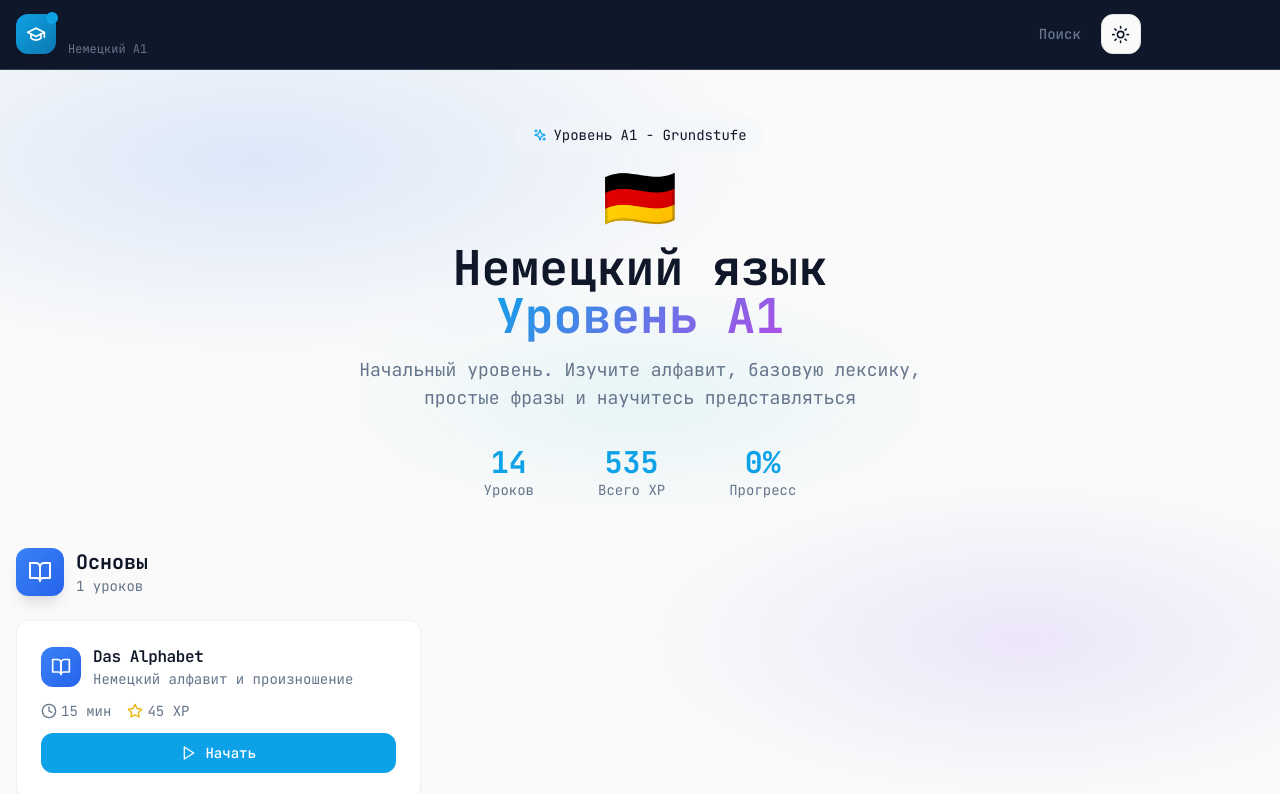
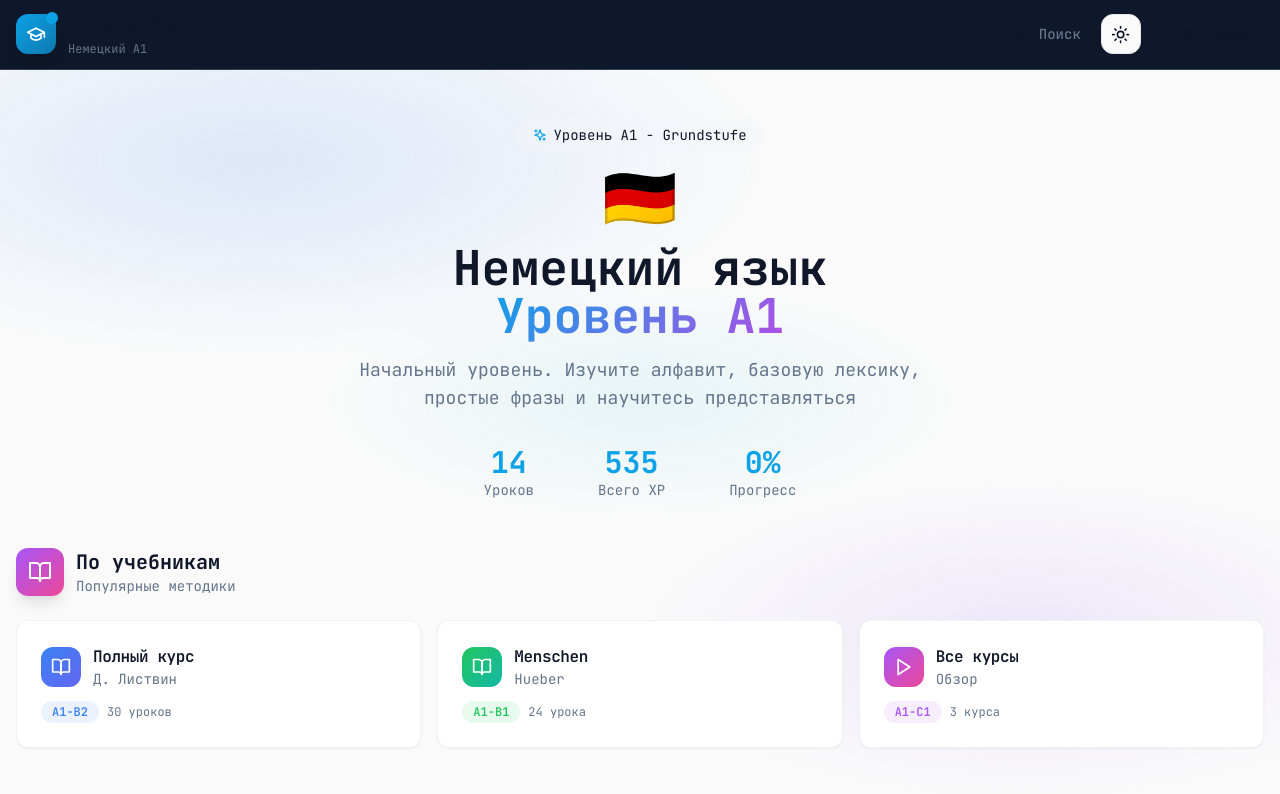
Before and after one commit to ShadowRaven2025/LinguaFlow, a Next.js app: page /lessons/german/a1 in a window 1280 px wide. Shown: the top 794 px of the page. Built offline with nearby package versions, Linux system fonts and the light colour scheme.

Commit message:
feat: add course books section to English A1 and German A1 pages

```diff
--- a/src/app/lessons/english/a1/page.tsx
+++ b/src/app/lessons/english/a1/page.tsx
@@ -344,6 +344,89 @@ export default function EnglishA1Page() {
           </div>
         </div>
 
+        {/* Course Books */}
+        <div className="mb-12">
+          <div className="animate-in-up opacity-0" style={{ animationDelay: '500ms', animationFillMode: 'forwards' }}>
+            <div className="flex items-center gap-3 mb-6">
+              <div className="w-12 h-12 bg-gradient-to-br from-purple-500 to-pink-500 rounded-xl flex items-center justify-center shadow-lg">
+                <BookOpen className="w-6 h-6 text-white" />
+              </div>
+              <div>
+                <h2 className="text-xl font-bold text-foreground">По учебникам</h2>
+                <p className="text-sm text-muted-foreground">Популярные методики</p>
+              </div>
+            </div>
+          </div>
+
+          <div className="grid md:grid-cols-3 gap-4">
+            <Link href="/lessons/english-file">
+              <Card className="group border-border/50 hover:border-primary/30 transition-all duration-300 card-hover opacity-0 animate-in-up" style={{ animationDelay: '550ms', animationFillMode: 'forwards' }}>
+                <CardHeader className="pb-3">
+                  <div className="flex items-center gap-3">
+                    <div className="w-10 h-10 rounded-xl bg-gradient-to-br from-blue-500 to-cyan-500 flex items-center justify-center">
+                      <BookOpen className="w-5 h-5 text-white" />
+                    </div>
+                    <div>
+                      <CardTitle className="text-base">English File</CardTitle>
+                      <CardDescription className="text-sm">Коммуникативный курс</CardDescription>
+                    </div>
+                  </div>
+                </CardHeader>
+                <CardContent>
+                  <div className="flex items-center gap-2">
+                    <Badge className="bg-blue-500/10 text-blue-500">A1-A2</Badge>
+                    <span className="text-xs text-muted-foreground">12 уроков</span>
+                  </div>
+                </CardContent>
+              </Card>
+            </Link>
+
+            <Link href="/lessons/round-up">
+              <Card className="group border-border/50 hover:border-primary/30 transition-all duration-300 card-hover opacity-0 animate-in-up" style={{ animationDelay: '600ms', animationFillMode: 'forwards' }}>
+                <CardHeader className="pb-3">
+                  <div className="flex items-center gap-3">
+                    <div className="w-10 h-10 rounded-xl bg-gradient-to-br from-green-500 to-teal-500 flex items-center justify-center">
+                      <BookOpen className="w-5 h-5 text-white" />
+                    </div>
+                    <div>
+                      <CardTitle className="text-base">Round Up</CardTitle>
+                      <CardDescription className="text-sm">Грамматика</CardDescription>
+                    </div>
+                  </div>
+                </CardHeader>
+                <CardContent>
+                  <div className="flex items-center gap-2">
+                    <Badge className="bg-green-500/10 text-green-500">A1-A2</Badge>
+                    <span className="text-xs text-muted-foreground">15 тем</span>
+                  </div>
+                </CardContent>
+              </Card>
+            </Link>
+
+            <Link href="/lessons/english-file/elementary/hello">
+              <Card className="group border-border/50 hover:border-primary/30 transition-all duration-300 card-hover opacity-0 animate-in-up" style={{ animationDelay: '650ms', animationFillMode: 'forwards' }}>
+                <CardHeader className="pb-3">
+                  <div className="flex items-center gap-3">
+                    <div className="w-10 h-10 rounded-xl bg-gradient-to-br from-purple-500 to-pink-500 flex items-center justify-center">
+                      <Play className="w-5 h-5 text-white" />
+                    </div>
+                    <div>
+                      <CardTitle className="text-base">Hello! (Demo)</CardTitle>
+                      <CardDescription className="text-sm">Первый урок</CardDescription>
+                    </div>
+                  </div>
+                </CardHeader>
+                <CardContent>
+                  <div className="flex items-center gap-2">
+                    <Badge className="bg-purple-500/10 text-purple-500">A1</Badge>
+                    <span className="text-xs text-muted-foreground">8 слайдов</span>
+                  </div>
+                </CardContent>
+              </Card>
+            </Link>
+          </div>
+        </div>
+
         {/* Categories */}
         {categories.map((category, catIndex) => (
           <div key={category.id} className="mb-12">
--- a/src/app/lessons/german/a1/page.tsx
+++ b/src/app/lessons/german/a1/page.tsx
@@ -286,6 +286,89 @@ export default function GermanA1Page() {
           </div>
         </div>
 
+        {/* Course Books */}
+        <div className="mb-12">
+          <div className="animate-in-up opacity-0" style={{ animationDelay: '500ms', animationFillMode: 'forwards' }}>
+            <div className="flex items-center gap-3 mb-6">
+              <div className="w-12 h-12 bg-gradient-to-br from-purple-500 to-pink-500 rounded-xl flex items-center justify-center shadow-lg">
+                <BookOpen className="w-6 h-6 text-white" />
+              </div>
+              <div>
+                <h2 className="text-xl font-bold text-foreground">По учебникам</h2>
+                <p className="text-sm text-muted-foreground">Популярные методики</p>
+              </div>
+            </div>
+          </div>
+
+          <div className="grid md:grid-cols-3 gap-4">
+            <Link href="/lessons/livstin">
+              <Card className="group border-border/50 hover:border-primary/30 transition-all duration-300 card-hover opacity-0 animate-in-up" style={{ animationDelay: '550ms', animationFillMode: 'forwards' }}>
+                <CardHeader className="pb-3">
+                  <div className="flex items-center gap-3">
+                    <div className="w-10 h-10 rounded-xl bg-gradient-to-br from-blue-500 to-indigo-500 flex items-center justify-center">
+                      <BookOpen className="w-5 h-5 text-white" />
+                    </div>
+                    <div>
+                      <CardTitle className="text-base">Полный курс</CardTitle>
+                      <CardDescription className="text-sm">Д. Листвин</CardDescription>
+                    </div>
+                  </div>
+                </CardHeader>
+                <CardContent>
+                  <div className="flex items-center gap-2">
+                    <Badge className="bg-blue-500/10 text-blue-500">A1-B2</Badge>
+                    <span className="text-xs text-muted-foreground">30 уроков</span>
+                  </div>
+                </CardContent>
+              </Card>
+            </Link>
+
+            <Link href="/lessons/menschen">
+              <Card className="group border-border/50 hover:border-primary/30 transition-all duration-300 card-hover opacity-0 animate-in-up" style={{ animationDelay: '600ms', animationFillMode: 'forwards' }}>
+                <CardHeader className="pb-3">
+                  <div className="flex items-center gap-3">
+                    <div className="w-10 h-10 rounded-xl bg-gradient-to-br from-green-500 to-teal-500 flex items-center justify-center">
+                      <BookOpen className="w-5 h-5 text-white" />
+                    </div>
+                    <div>
+                      <CardTitle className="text-base">Menschen</CardTitle>
+                      <CardDescription className="text-sm">Hueber</CardDescription>
+                    </div>
+                  </div>
+                </CardHeader>
+                <CardContent>
+                  <div className="flex items-center gap-2">
+                    <Badge className="bg-green-500/10 text-green-500">A1-B1</Badge>
+                    <span className="text-xs text-muted-foreground">24 урока</span>
+                  </div>
+                </CardContent>
+              </Card>
+            </Link>
+
+            <Link href="/lessons/german-courses">
+              <Card className="group border-border/50 hover:border-primary/30 transition-all duration-300 card-hover opacity-0 animate-in-up" style={{ animationDelay: '650ms', animationFillMode: 'forwards' }}>
+                <CardHeader className="pb-3">
+                  <div className="flex items-center gap-3">
+                    <div className="w-10 h-10 rounded-xl bg-gradient-to-br from-purple-500 to-pink-500 flex items-center justify-center">
+                      <Play className="w-5 h-5 text-white" />
+                    </div>
+                    <div>
+                      <CardTitle className="text-base">Все курсы</CardTitle>
+                      <CardDescription className="text-sm">Обзор</CardDescription>
+                    </div>
+                  </div>
+                </CardHeader>
+                <CardContent>
+                  <div className="flex items-center gap-2">
+                    <Badge className="bg-purple-500/10 text-purple-500">A1-C1</Badge>
+                    <span className="text-xs text-muted-foreground">3 курса</span>
+                  </div>
+                </CardContent>
+              </Card>
+            </Link>
+          </div>
+        </div>
+
         {/* Categories */}
         {categories.map((category, catIndex) => (
           <div key={category.id} className="mb-12">
```
